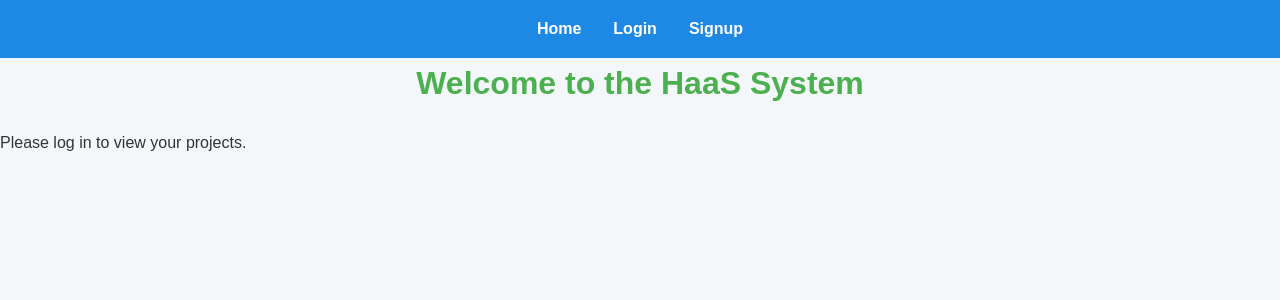
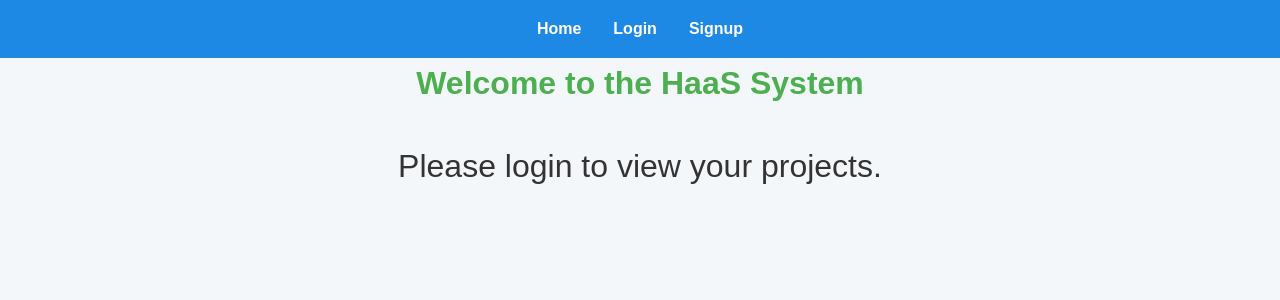
Before and after one commit to rovezov/inventionWorkx, a React (Create React App) app in the folder frontend/: page / in a window 1280 px wide. Shown: the top 300 px of the page. Built offline with nearby package versions, Linux system fonts and the light colour scheme.

Commit message:
Stylized not logged in text

```diff
--- a/frontend/src/pages/Home.css
+++ b/frontend/src/pages/Home.css
@@ -197,3 +197,16 @@ nav button:hover {
     width: 100%;
   }
 }
+
+/* Home page not logged in */
+.login-message {
+  text-align: center; /* Centers the text horizontally */
+  font-size: 2rem; /* Makes the text bigger (adjust as needed) */
+  color: #333; /* Optional: Change the text color */
+  margin-top: 2rem; /* Adds some space from the top */
+}
+
+.login-message h2 {
+  font-size: 3rem; /* Makes the heading text even bigger */
+  font-weight: bold; /* Optional: Makes it bold */
+}
--- a/frontend/src/pages/Home.js
+++ b/frontend/src/pages/Home.js
@@ -31,7 +31,7 @@ function Home({ isLoggedIn }) {
           </div>
         </>
       ) : (
-        <p>Please log in to view your projects.</p>
+        <p className="login-message">Please login to view your projects.</p>
       )}
     </div>
   );
```
